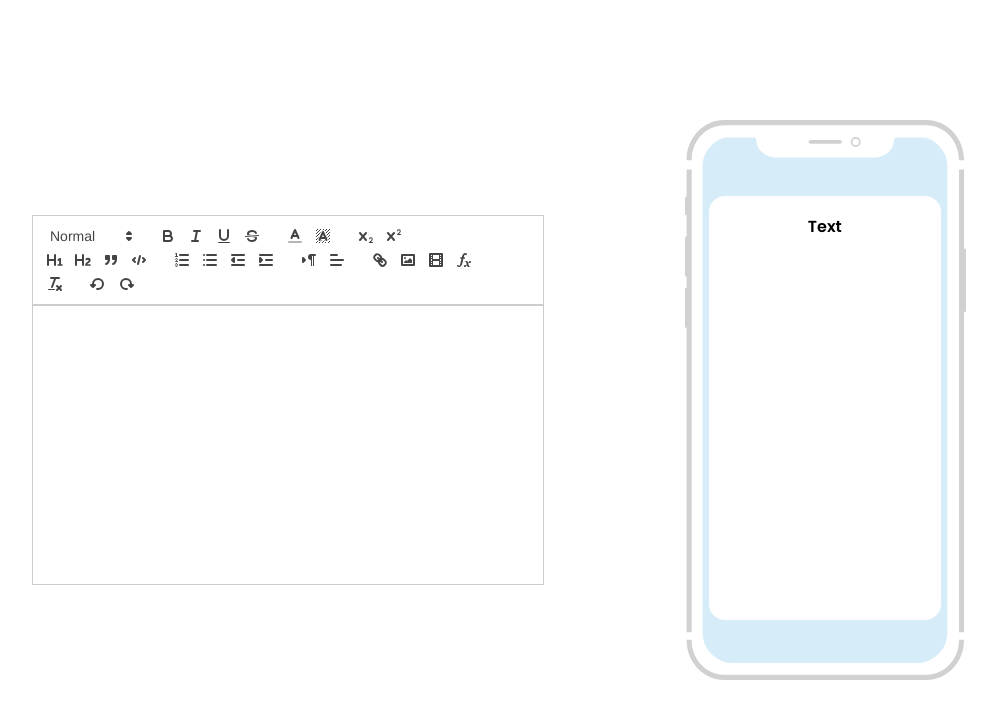
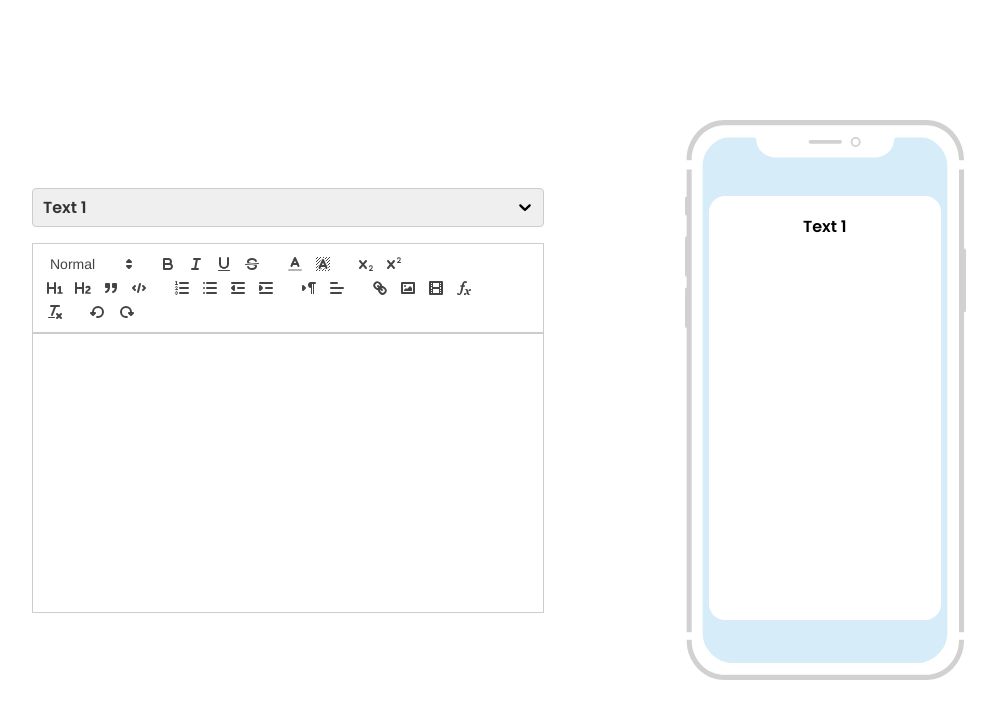
Before and after one commit to Vizorous/mobile-live-preview, a React (Create React App) app: page / in a window 1280 px wide. Shown: the top 718 px of the page, without its empty margins (96-1093 px from the left). Built offline with nearby package versions, Linux system fonts and the light colour scheme.

Commit message:
MLP-9/feat: multi article support

```diff
--- a/package.json
+++ b/package.json
@@ -11,12 +11,14 @@
     "@types/node": "^12.0.0",
     "@types/react": "^17.0.0",
     "@types/react-dom": "^17.0.0",
+    "@types/react-select": "^4.0.17",
     "dompurify": "^2.3.1",
     "react": "^17.0.2",
     "react-dom": "^17.0.2",
     "react-quill": "^2.0.0-beta.4",
     "react-responsive": "^9.0.0-beta.3",
     "react-scripts": "4.0.3",
+    "react-select": "^4.3.1",
     "typescript": "^4.1.2",
     "web-vitals": "^1.0.1"
   },
--- a/src/App.css
+++ b/src/App.css
@@ -57,6 +57,19 @@
 }
 
 @media only screen and (min-width: 769px) {
+  .toolbar__select {
+    margin-bottom: 16px;
+  }
+  .react-select__control {
+    font-weight: 700 !important;
+    background-color: #efefef !important;
+  }
+  .react-select__indicator {
+    color: black !important;
+  }
+  .react-select__indicator-separator {
+    display: none !important;
+  }
   .editor__container {
     height: 35vh;
     width: 40vw;
--- a/src/App.tsx
+++ b/src/App.tsx
@@ -26,7 +26,11 @@ function App() {
         {isMobile ? (
           <MobileContainer />
         ) : (
-          <DesktopContainer value={value} setValue={setValue} />
+          <DesktopContainer
+            value={value}
+            setValue={setValue}
+            setHeading={setHeading}
+          />
         )}
       </ArticleContext.Provider>
     </div>
--- /dev/null
+++ b/src/features/common/usePrevious.ts
@@ -0,0 +1,14 @@
+
+import { useState, useEffect, useRef } from "react";
+
+export default function usePrevious<T>(value: T): T {
+    // The ref object is a generic container whose current property is mutable ...
+    // ... and can hold any value, similar to an instance property on a class
+    const ref: any = useRef<T>();
+    // Store current value in ref
+    useEffect(() => {
+        ref.current = value;
+    }, [value]); // Only re-run if value changes
+    // Return previous value (happens before update in useEffect above)
+    return ref.current;
+}
--- a/src/features/desktop/DesktopContainer.tsx
+++ b/src/features/desktop/DesktopContainer.tsx
@@ -1,19 +1,50 @@
-import React, { useState } from "react";
+import React, { useEffect, useState } from "react";
 import ReactQuill from "react-quill";
 import MobileContainer from "../mobile/MobileContainer";
 import "react-quill/dist/quill.snow.css";
 import Toolbar, { modules } from "../toolbar/Toolbar";
+import Select from "react-select";
+import usePrevious from "../common/usePrevious";
 
+const options = [
+  { value: "Text 1", label: "Text 1" },
+  { value: "Text 2", label: "Text 2" },
+  { value: "Text 3", label: "Text 3" },
+  { value: "Text 4", label: "Text 4" },
+  { value: "Text 5", label: "Text 5" },
+];
 interface DesktopContainerProps {
   value: string;
   setValue: React.Dispatch<React.SetStateAction<string>>;
+  setHeading: React.Dispatch<React.SetStateAction<string>>;
 }
 
 const DesktopContainer: React.FC<DesktopContainerProps> = (props) => {
+  const [selectedOption, setSelectedOption] = useState(options[0]);
+  const prevSelection = usePrevious(selectedOption);
+
+  useEffect(() => {
+    if (prevSelection) {
+      sessionStorage.setItem(prevSelection.value, props.value);
+    }
+    const newVal = sessionStorage.getItem(selectedOption.value);
+    props.setValue(newVal !== null ? newVal : "");
+    props.setHeading(selectedOption.value);
+  }, [selectedOption]);
+
   return (
     <>
       <div className="desktop__container">
         <div className="toolbar">
+          <Select
+            classNamePrefix="react-select"
+            className="toolbar__select"
+            options={options}
+            value={selectedOption}
+            defaultValue={options[0]}
+            onChange={(val) =>
+              setSelectedOption(val !== null ? val : options[0])
+            }></Select>
           <Toolbar></Toolbar>
           <ReactQuill
             className="editor__container"
```
Also changed, not shown: 1 other file (tests, documents, lock files or other folders).
